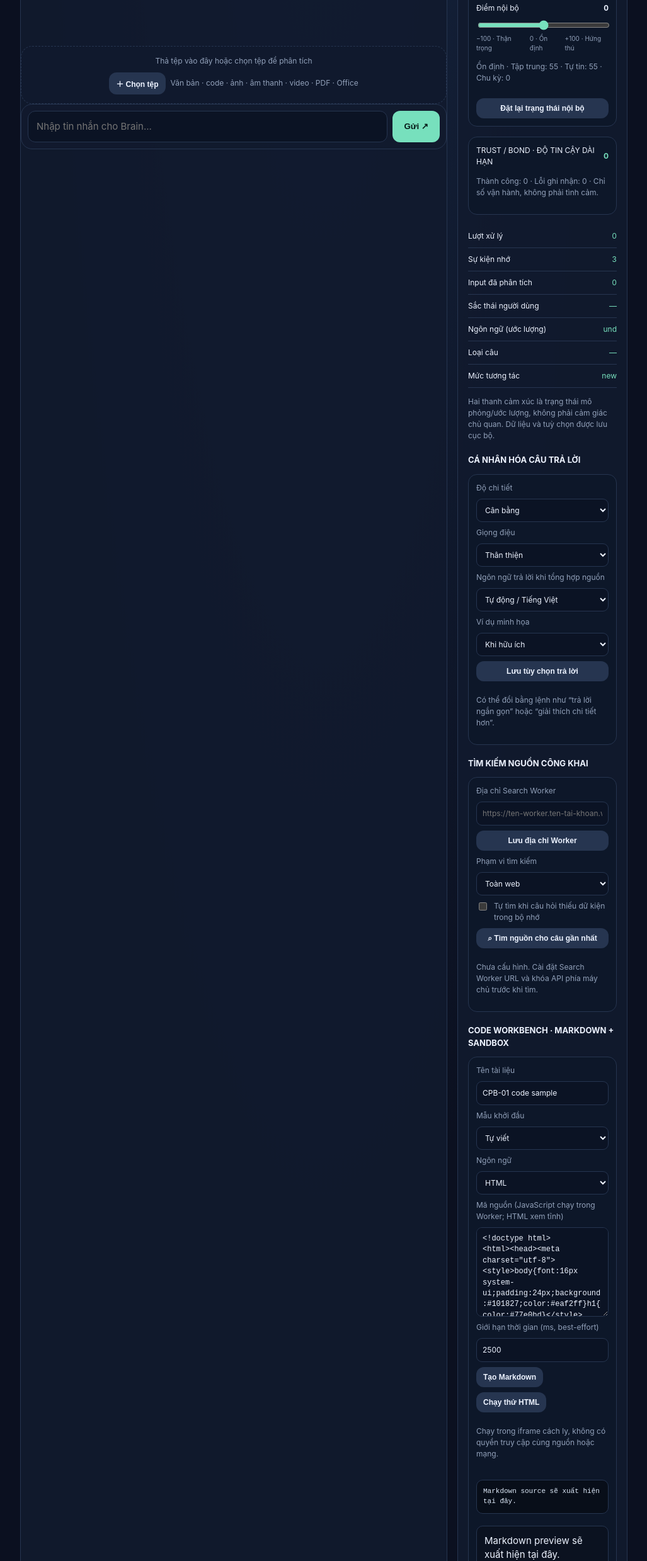
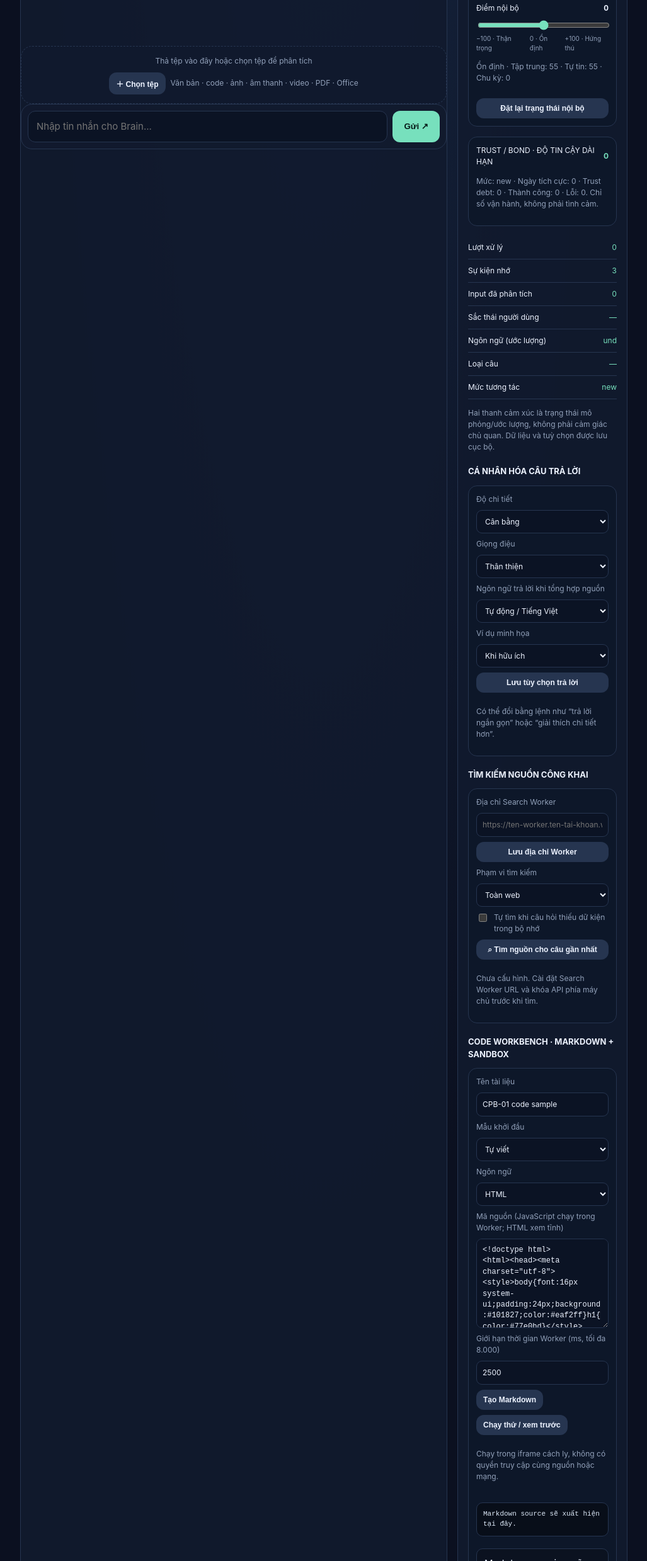
Before and after one commit to hehebacon/computer-brain-CPB01, a website: page index.html in a window 1280 px wide. Shown: the part 647-3126 px from the top of the page at 63% size, without its empty margins (126-1153 px from the left). Drawn offline with Linux system fonts and the light colour scheme.

Commit message:
Clarify Worker versus static HTML preview and show bond trust metrics

```diff
--- a/index.html
+++ b/index.html
@@ -79,13 +79,13 @@ main{flex:1;display:flex;flex-direction:column;gap:16px;padding:22px 0}.intro,.c
  <label for="code-language">Ngôn ngữ</label><select class="panel-input" id="code-language"><option value="html">HTML</option><option value="javascript">JavaScript</option><option value="css">CSS</option><option value="python">Python (Markdown only)</option></select>
  <label for="code-source">Mã nguồn (JavaScript chạy trong Worker; HTML xem tĩnh)</label><textarea class="panel-input" id="code-source" rows="7" spellcheck="false"><!doctype html>
 <html><head><meta charset="utf-8"><style>body{font:16px system-ui;padding:24px;background:#101827;color:#eaf2ff}h1{color:#77e0bd}</style></head><body><h1>CPB-01 Sandbox</h1><p>Thay đoạn code này để xem thử.</p></body></html></textarea>
- <label for="sandbox-timeout">Giới hạn thời gian (ms, best-effort)</label><input class="panel-input" id="sandbox-timeout" type="number" min="250" max="8000" step="250" value="2500">
- <div class="fileline"><button class="secondary" id="make-markdown" type="button">Tạo Markdown</button><button class="secondary" id="run-sandbox" type="button">Chạy thử HTML</button></div>
+ <label for="sandbox-timeout">Giới hạn thời gian Worker (ms, tối đa 8.000)</label><input class="panel-input" id="sandbox-timeout" type="number" min="250" max="8000" step="250" value="2500">
+ <div class="fileline"><button class="secondary" id="make-markdown" type="button">Tạo Markdown</button><button class="secondary" id="run-sandbox" type="button">Chạy thử / xem trước</button></div>
  <p id="sandbox-status" aria-live="polite">Chạy trong iframe cách ly, không có quyền truy cập cùng nguồn hoặc mạng.</p>
  <pre id="code-markdown" class="code-markdown">Markdown source sẽ xuất hiện tại đây.</pre>
  <div id="code-markdown-preview" class="markdown-preview" aria-label="Markdown preview">Markdown preview sẽ xuất hiện tại đây.</div>
  <pre id="code-run-output" class="code-markdown">Kết quả chạy JavaScript sẽ xuất hiện tại đây.</pre>
- <iframe id="code-preview" title="CPB-01 HTML sandbox preview" sandbox="allow-scripts" referrerpolicy="no-referrer"></iframe>
+ <iframe id="code-preview" title="CPB-01 static HTML sandbox preview" sandbox="" referrerpolicy="no-referrer"></iframe>
 </section>
 <h3 style="margin-top:20px">THỬ CÁC LỆNH</h3>
 <div class="examples"><button class="chip" data-msg="Bạn là ai?" type="button">Bạn là ai?</button><button class="chip" data-msg="Ghi nhớ: Trái Đất | là | hành tinh" type="button">Dạy dữ kiện</button><button class="chip" data-msg="Trái Đất là gì?" type="button">Truy vấn bộ nhớ</button><button class="chip" data-msg="tính 12 * 8" type="button">Tính toán</button><button class="chip" data-msg="Bạn có nhớ gì?" type="button">Xem bộ nhớ</button><button class="chip" data-msg="Hãy trả lời ngắn gọn" type="button">Đổi cách trả lời</button></div>
@@ -110,7 +110,7 @@ function stats(){
  const score=Number(a.score)||0,agentScore=Number(agent.score)||0,p=s.personalization?.preferences||{};
  const bond=s.bond||{score:0,successes:0,failures:0};
  document.getElementById("bond-score").textContent=String(Math.round(bond.score||0));
- document.getElementById("bond-summary").textContent="Thành công: "+bond.successes+" · Lỗi ghi nhận: "+bond.failures+" · Chỉ số vận hành, không phải tình cảm.";
+ document.getElementById("bond-summary").textContent="Mức: "+bond.level+" · Ngày tích cực: "+bond.positiveDays+" · Trust debt: "+bond.trustDebt+" · Thành công: "+bond.successes+" · Lỗi: "+bond.failures+". Chỉ số vận hành, không phải tình cảm.";
  document.getElementById("turns").textContent=s.turns;
  document.getElementById("facts").textContent=s.facts;
  document.getElementById("processed").textContent=s.processed;
```
